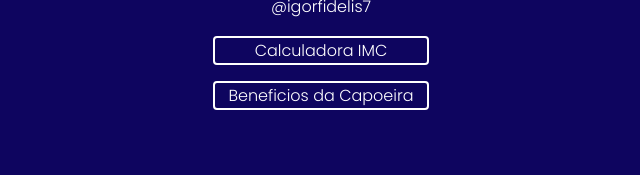
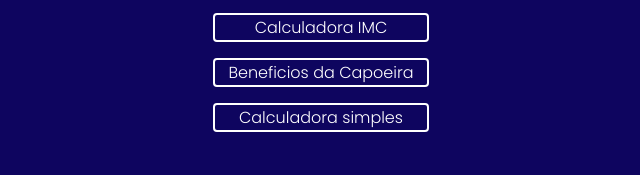
Before and after one commit to IgorFidelis/Social-links, a plain HTML site: page index.html in a window 1280 px wide. Shown: the part 414-589 px from the top of the page, without its empty margins (319-959 px from the left). Drawn offline with Linux system fonts and the light colour scheme.

Commit message:
Add link.
Add mais um link de projeto.

```diff
--- a/index.html
+++ b/index.html
@@ -25,6 +25,9 @@
             <div class="projeitos_links">
                 <a href="https://igorfidelis.github.io/Projeto-Beneficios-da-Capoeira/" target="_blank"><p>Beneficios da Capoeira</p></a>
             </div>
+            <div class="projeitos_links">
+                <a href="https://igorfidelis.github.io/Calculadora-Simples/" target="_blank"><p>Calculadora simples</p></a>
+            </div>
         </main>
 
         <footer class="links_sociais">
```
